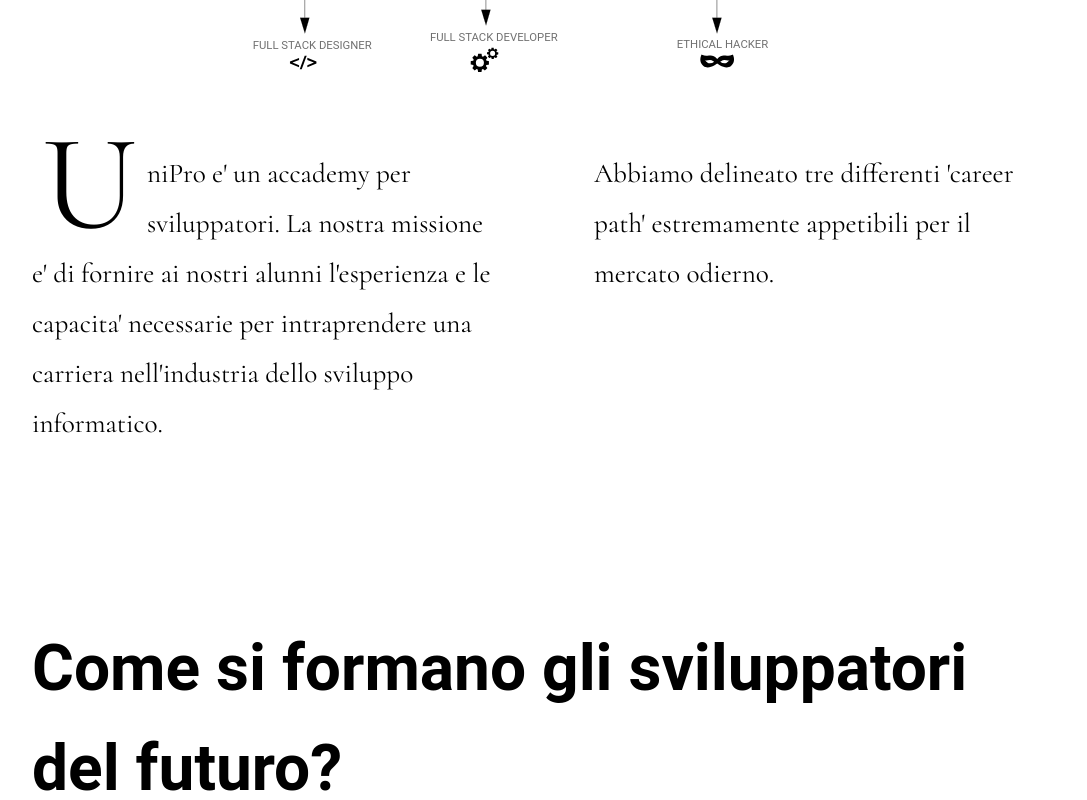
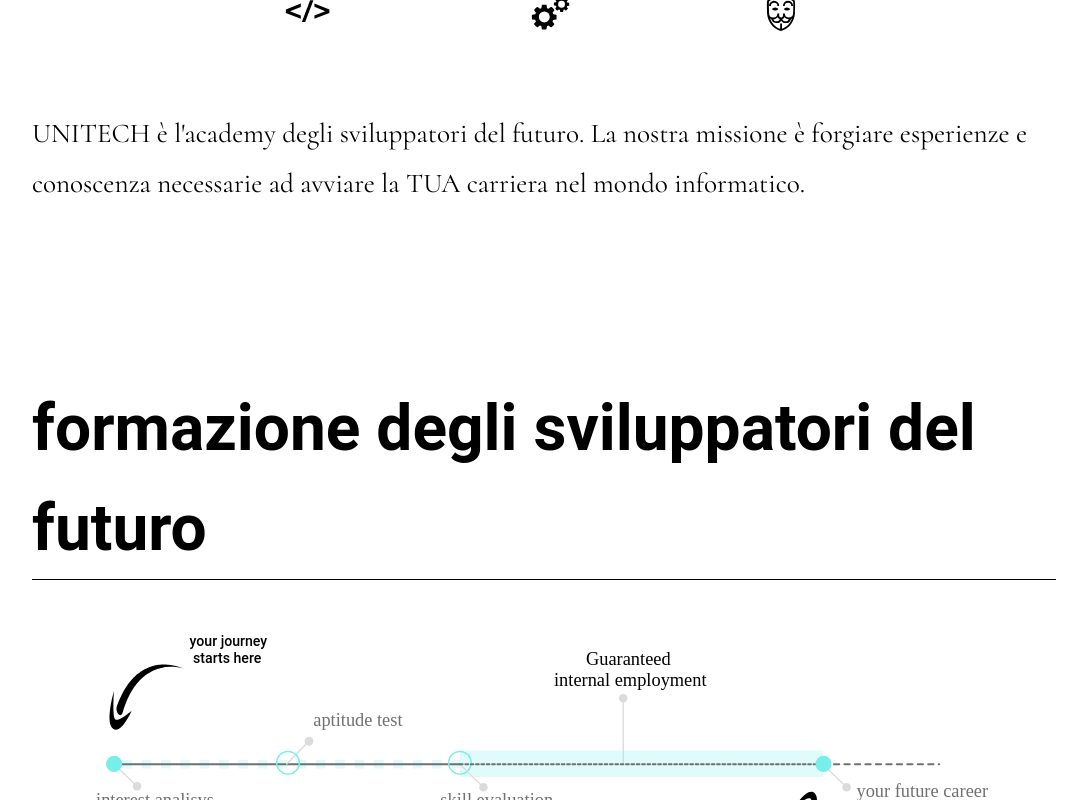
Before and after one commit to robdll/unitech, an Angular app: page / in a window 1280 px wide. Shown: the part 1360-2160 px from the top of the page, without its empty margins (96-1183 px from the left). Built offline with nearby package versions, Linux system fonts and the light colour scheme.

Commit message:
sono stanco è domenica

```diff
--- a/src/app/main/main.component.html
+++ b/src/app/main/main.component.html
@@ -17,24 +17,19 @@
 <article>
   <div class="timeline-container">
     <h2 class="main-title-copy">Chi sono gli sviluppatori del futuro?</h2>
-    <img class="future" src="../../assets/ilFuturo.svg">
+    <img class="timeline" src="../../assets/timeline.svg">
   </div>
-  <div class="text-grid">
+  <div class="flex-text">
     <div class="">
       <p class="copy">
-          UniPro e' un accademy per sviluppatori.
-          La nostra missione e' di fornire ai nostri alunni l'esperienza e le capacita' necessarie per intraprendere una carriera nell'industria dello sviluppo informatico.
-          </p>
-    </div>
-    <div class="">
-      <p>
-          Abbiamo delineato tre differenti 'career path' estremamente appetibili per il mercato odierno.
+          UNITECH è l'academy degli sviluppatori del futuro.
+          La nostra missione è forgiare esperienze e  conoscenza necessarie ad avviare la TUA carriera nel mondo informatico.
       </p>
     </div>
   </div>
   <div class="timeline-container">
-      <h2 class="main-title-copy">Come si formano gli sviluppatori del futuro?</h2>
-    <img class="timeline" src="../../assets/timeline.svg">
+      <h2 class="main-title-copy">formazione degli sviluppatori del futuro</h2>
+    <img class="future" src="../../assets/ilFuturo.svg">
   </div>
   <div class="text-grid">
     <div class="">
--- a/src/app/main/main.component.scss
+++ b/src/app/main/main.component.scss
@@ -90,6 +90,18 @@
  }
 }
 
+.flex-text{
+  display: flex;
+  align-items: center;
+  justify-content: center;
+  width: 80%;;
+  font-size: 1.7em;
+  line-height: 50px;
+  font-weight: 200;
+  font-family: 'Cormorant', serif;
+  color: black;
+}
+
 .logo{
   width: 50px;
   padding: 15px;
@@ -118,11 +130,11 @@
 }
 
 .timeline{
-  width: 70%;
+  width: 60%;
 }
 
 .future{
-  width: 50%;
+  width: 70%;
 }
 
 .form-title{
@@ -131,17 +143,15 @@
   line-height: 50px;
 }
 
-.copy:first-child:first-letter {
-  color: black;
-  float: left;
-  font-family: 'Cormorant', serif;
-  font-size: 5em;
-  // line-height: 60px;
-  // padding-top: 4px;
-  padding: 10px;
-  // padding-right: 8px;
-  // padding-left: 3px;
-}
+// .copy:first-child:first-letter {
+//   color: black;
+//   float: left;
+//   font-family: 'Cormorant', serif;
+//   font-size: 5em;
+
+//   padding: 10px;
+
+// }
 .text-grid{
   display: grid;
   grid-gap: 100px;
```
Also changed, not shown: src/assets/ilFuturo.svg, src/assets/timeline.svg.
